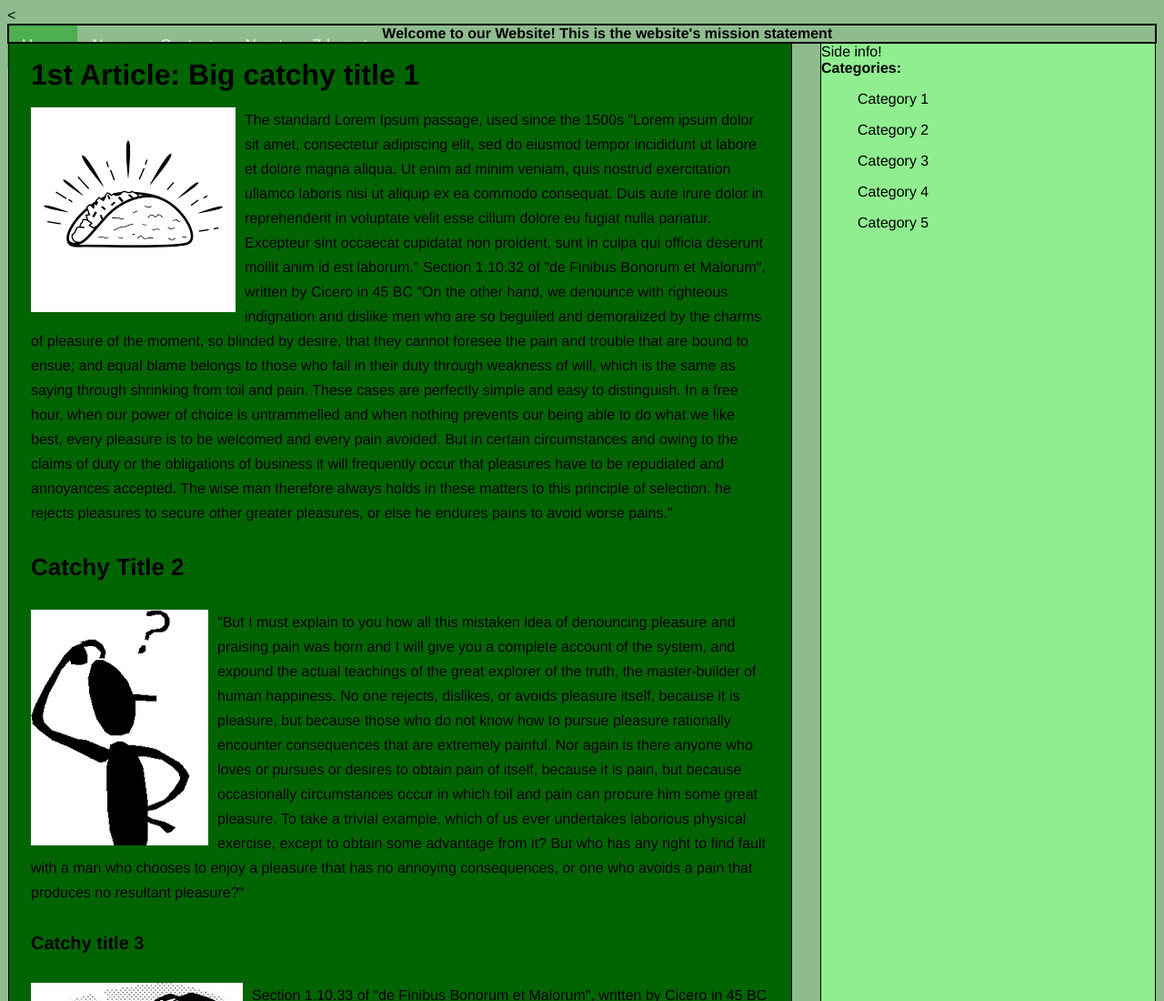
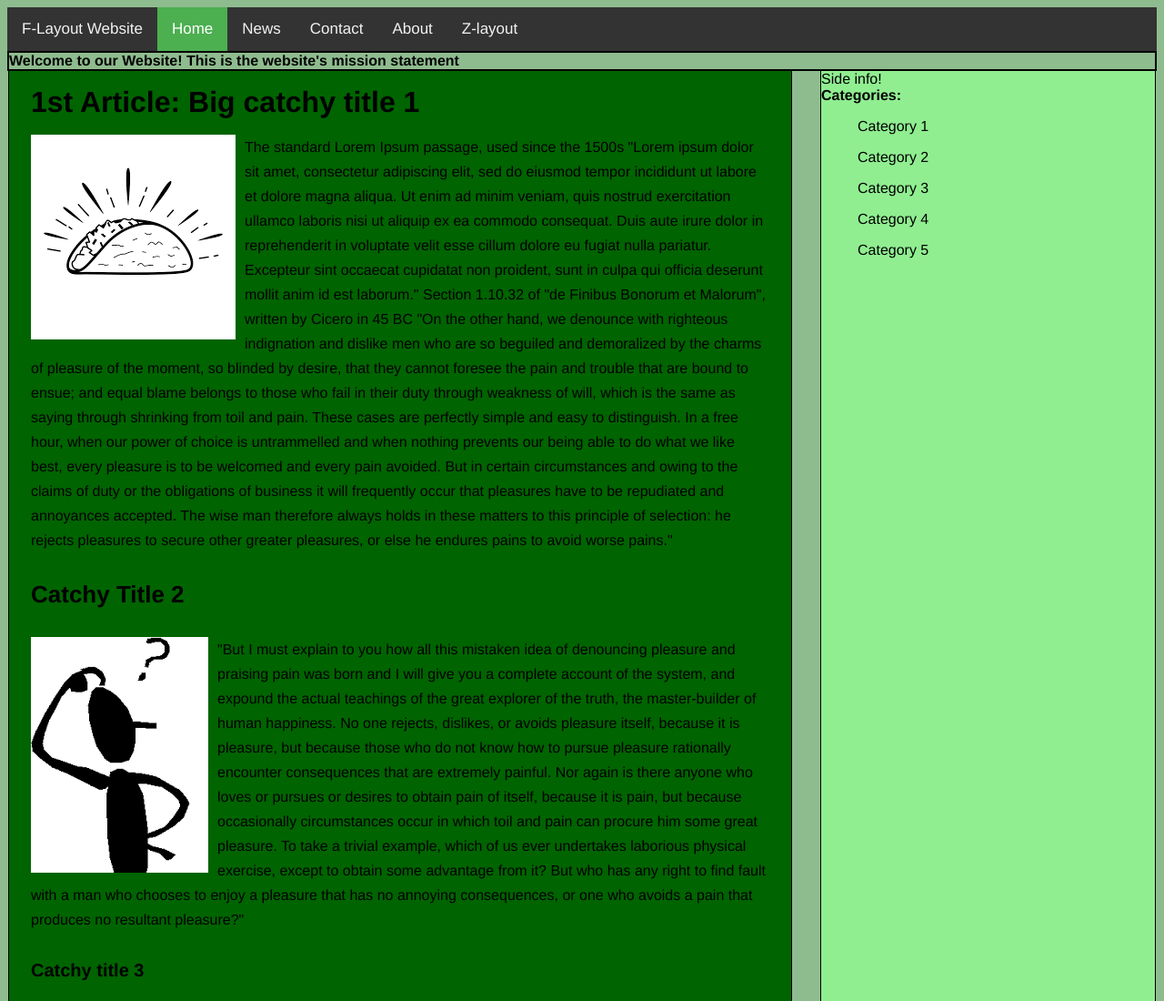
Before and after one commit to Darsh374/Z-F-layout, a plain HTML site: page F-Layout/index.html in a window 1280 px wide. Shown: the top 1100 px of the page at 91% size. Drawn offline with Linux system fonts and the light colour scheme.

Commit message:
task: added a title to the navbar and fixed css display errors

```diff
--- a/F-Layout/css/style.css
+++ b/F-Layout/css/style.css
@@ -4,13 +4,25 @@ body {
     font-weight: 300;
 }
 
-.topnav a {
+text{
+    float:left;
+
+}
+.topnav {
+    position:relative;
+    background-color: #333;
+    overflow: hidden;
+}
+.topnav a, text{
     float: left;
     color: #f2f2f2;
     text-align: center;
     padding: 14px 16px;
     text-decoration: none;
     font-size: 17px;
+}
+#floater{
+    clear: both;
 }
 
 .topnav a:hover {
--- a/F-Layout/index.html
+++ b/F-Layout/index.html
@@ -1,7 +1,7 @@
 <!DOCTYPE html>
 <html lang="en">
 <head>
-    < <meta charset="utf-8">
+    <meta charset="utf-8">
     <title>The HTML5 Herald</title>
     <meta name="description" content="The HTML5 Herald">
     <meta name="author" content="SitePoint">
@@ -9,18 +9,19 @@
 </head>
 <body>
 <div class="topnav">
+    <text>F-Layout Website</text>
     <a class="active">Home</a>
     <a>News</a>
-    <a >Contact</a>
+    <a>Contact</a>
     <a>About</a>
-    <a href="">Z-layout</a>
+    <a>Z-layout</a>
 </div>
 <div id="wrapper" class="fullborder">
     <div id="header" class="fullborder">
         <strong>Welcome to our Website! This is the website's mission statement </strong>
     </div>
+
     <div id="content" class="fullborder">
-
         <h1>1st Article: Big catchy title 1</h1>
         <img alt src="img/AFSLogging8.png"/>
         <p>
```
